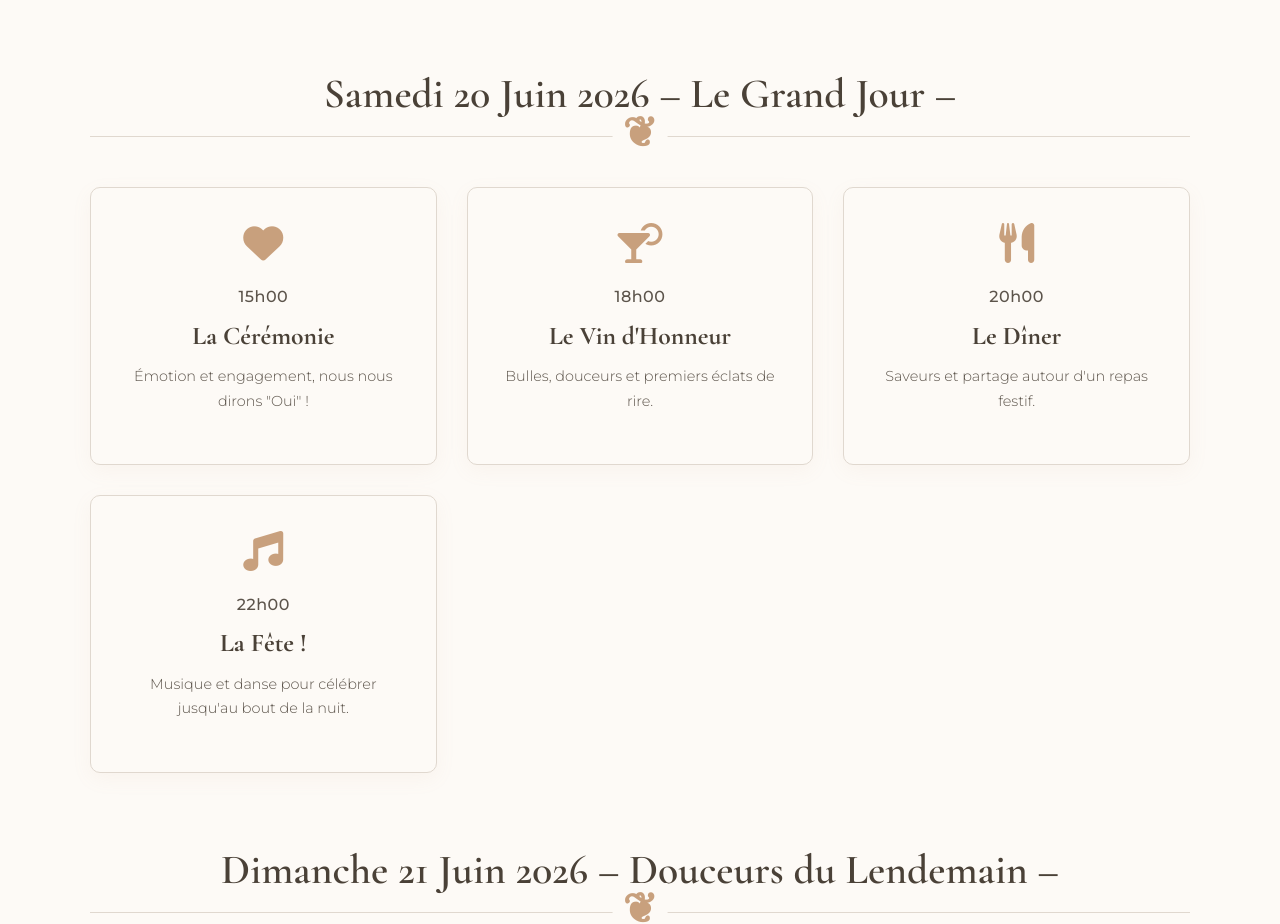
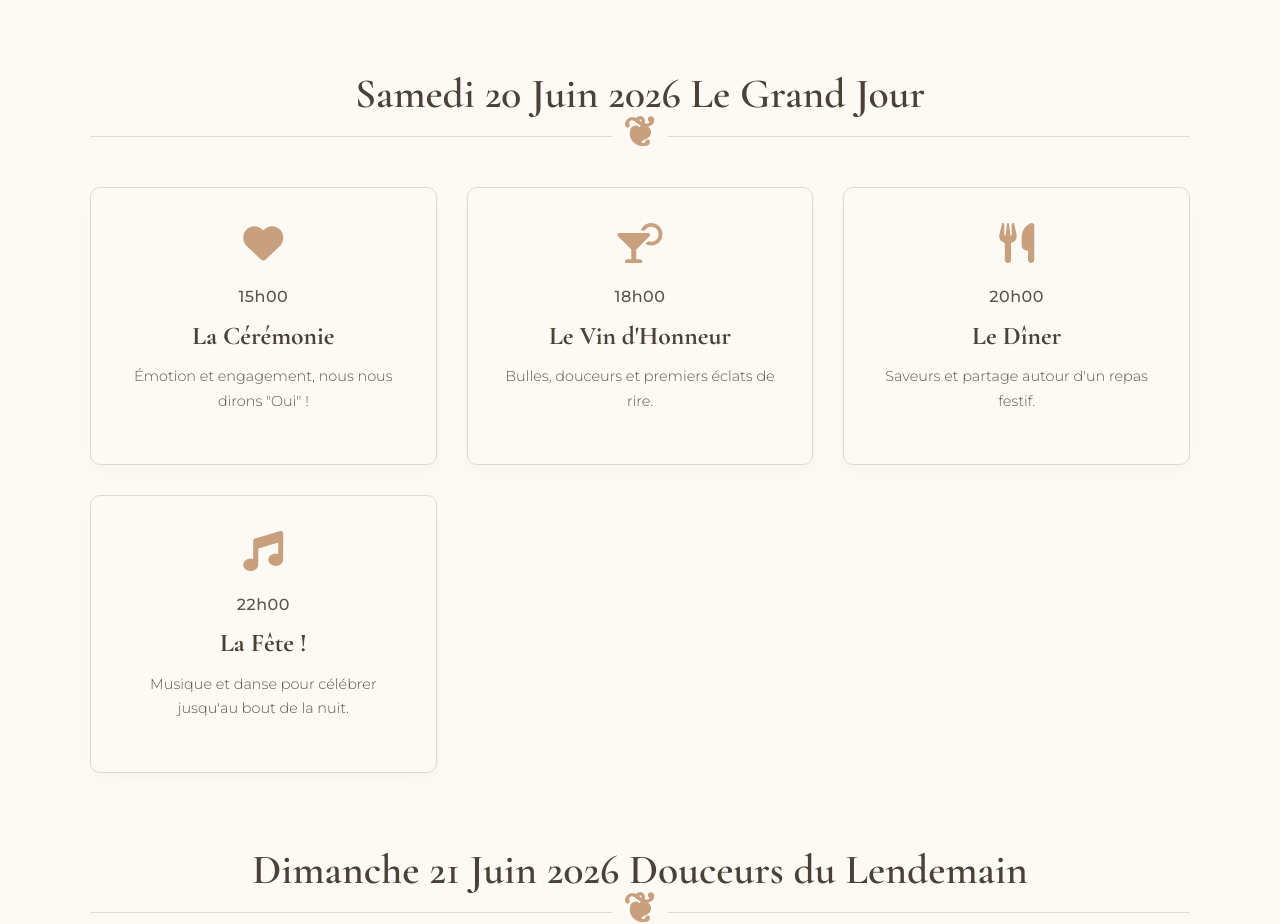
Before and after one commit to maxrene/MariageElise-Maxime, a plain HTML site: page index.html in a window 1280 px wide. Shown: the part 6017-6941 px from the top of the page. Drawn offline with nearby package versions, Linux system fonts and the light colour scheme.

Commit message:
Update index.html

```diff
--- a/index.html
+++ b/index.html
@@ -250,7 +250,7 @@
      </div>
    </section>
 
-   <section id="programme-section" class="content-section">
+ <section id="programme-section" class="content-section">
      <div class="section-title-container">
          <h2 class="section-title">Le Grand Jour approche !</h2>
          <p class="section-subtitle">Plus que quelques instants avant de dire "Oui"</p>
@@ -276,7 +276,7 @@
          <div class="programme-day">
              <h3 class="programme-day-title">
                  <span class="day-date">Samedi 20 Juin 2026</span>
-                 <span class="day-subtitle">– Le Grand Jour –</span>
+                 <span class="day-subtitle">Le Grand Jour</span>
              </h3>
              <div class="programme-events-grid">
                  <div class="programme-event-card">
@@ -309,7 +309,7 @@
          <div class="programme-day">
              <h3 class="programme-day-title">
                 <span class="day-date">Dimanche 21 Juin 2026</span>
-                <span class="day-subtitle">– Douceurs du Lendemain –</span>
+                <span class="day-subtitle">Douceurs du Lendemain</span>
              </h3>
              <div class="programme-events-grid">
                  <div class="programme-event-card brunch-card">
```
